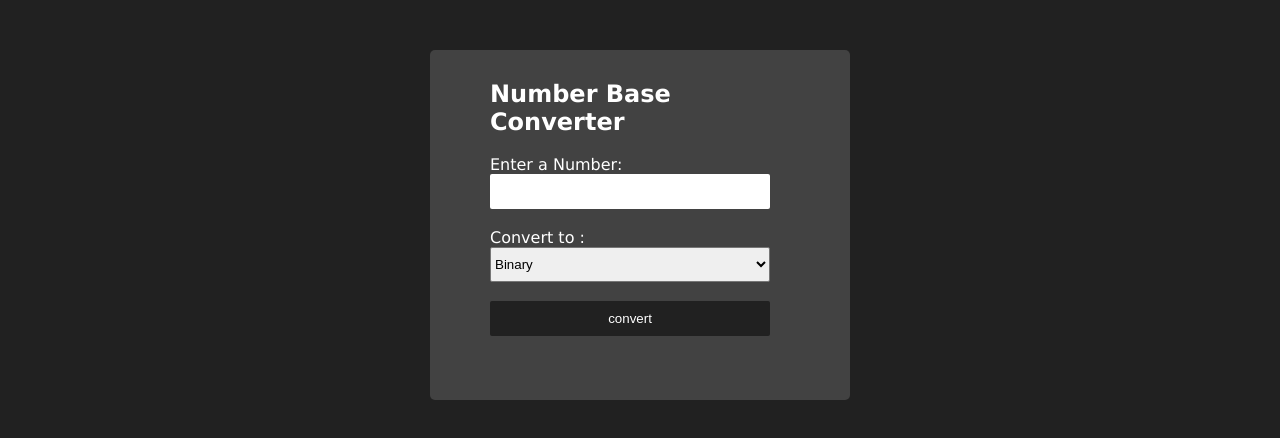
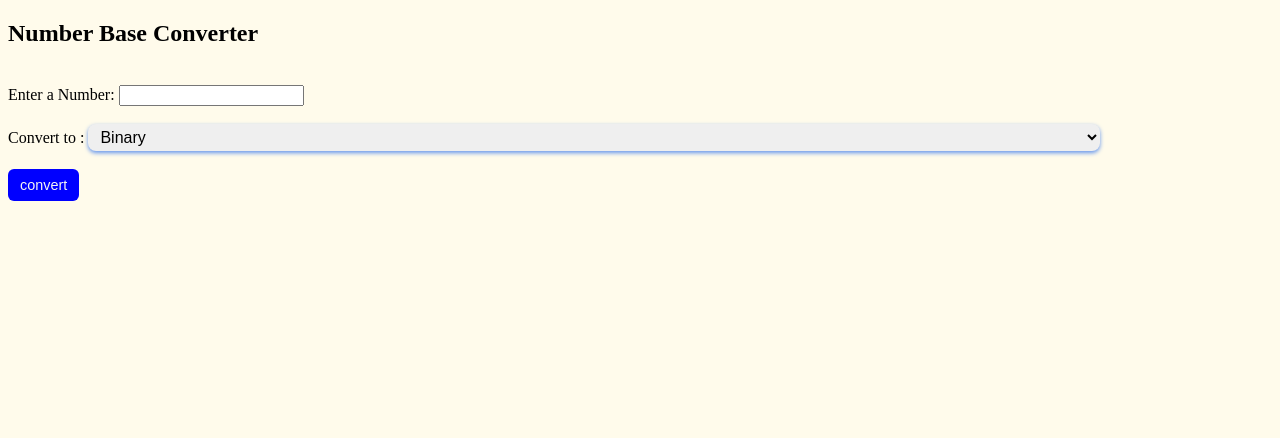
Before and after one commit to tushar-upadhya/converter, a plain HTML site: page index.html in a window 1280 px wide. Drawn offline with Linux system fonts and the light colour scheme.

Commit message:
Update index.css

```diff
--- a/index.css
+++ b/index.css
@@ -1,38 +1,74 @@
-*{
-    margin: 0px;
-    padding: 0px;
+* {
     box-sizing: border-box;
 }
-body{
-    background-color: #212121 ;
+body {
+    background: #fffbeb;
 }
-.container{
-    background-color:#424242;
-    width: 420px;
-    height: 350px;
-    margin: 50px auto;
-    border-radius: 5px;
-    color:#fff;
-    padding: 30px 60px;
-    font-family:'Lucida Sans', 'Lucida Sans Regular', 'Lucida Grande', 'Lucida Sans Unicode', Geneva, Verdana, sans-serif;
+.wrapper {
+    width: 70%;
+    margin: 100px auto;
+    box-shadow: 0px 6px 12px grey;
+    padding: 50px 20px;
+    text-align: center;
+    border-radius: 7px;
 }
 
-input[type=text]{
-    width: 280px;
-    height: 35px;
-    border-radius: 2px;
+.input {
+    display: flex;
+    justify-content: space-around;
+    margin-bottom: 50px;
+}
+
+select {
+    padding: 4px 8px;
+    border-radius: 8px;
     border: none;
+    box-shadow: 0px 2px 4px cornflowerblue;
+    font-size: 16px;
+    font-weight: 500;
+    width: 80%;
+    margin: auto;
+    outline: none !important;
 }
-#base{
-    width: 280px;
-    height: 35px;
-    border-radius: 2px;
+
+.inputField {
+    padding: 4px 8px;
+    border-radius: 8px;
+    border: none;
+    box-shadow: 0px 2px 4px cornflowerblue;
+    font-size: 16px;
+    font-weight: 500;
+    width: 80%;
+    margin: auto;
+    outline: none !important;
 }
-#btnConvert{
-    width: 280px;
-    height: 35px;
-    background-color:#212121;
-    color:#fff;
-    border: darkseagreen 0px solid;
-    border-radius: 2px;
+
+.w-100 {
+    width: 100%;
 }
+
+#input-number {
+    width: 50%;
+    font-size: 1rem;
+}
+
+button {
+    padding: 8px 12px;
+    border-radius: 6px;
+    background-color: blue;
+    color: whitesmoke;
+    margin: none 12px;
+    border: none;
+    font-weight: 500;
+    font-size: 0.9rem;
+}
+
+button :hover {
+    box-shadow: 0px 2px 4px cadetblue;
+}
+
+#result-box {
+    color: steelblue;
+    font-size: 1.7rem;
+    font-weight: 600;
+}
```
